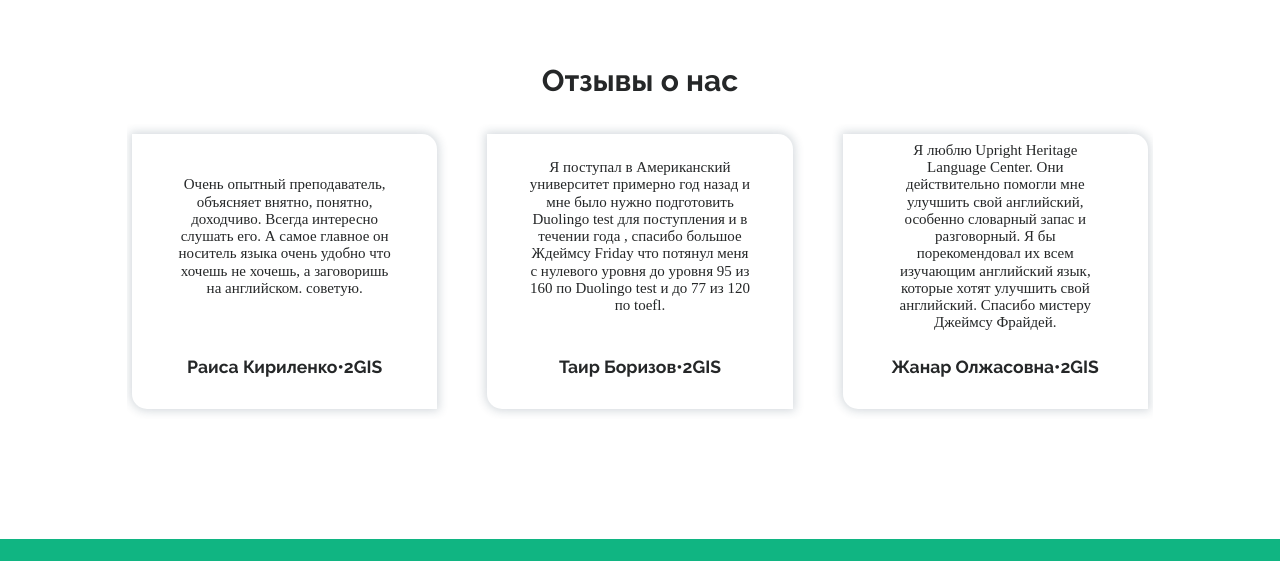
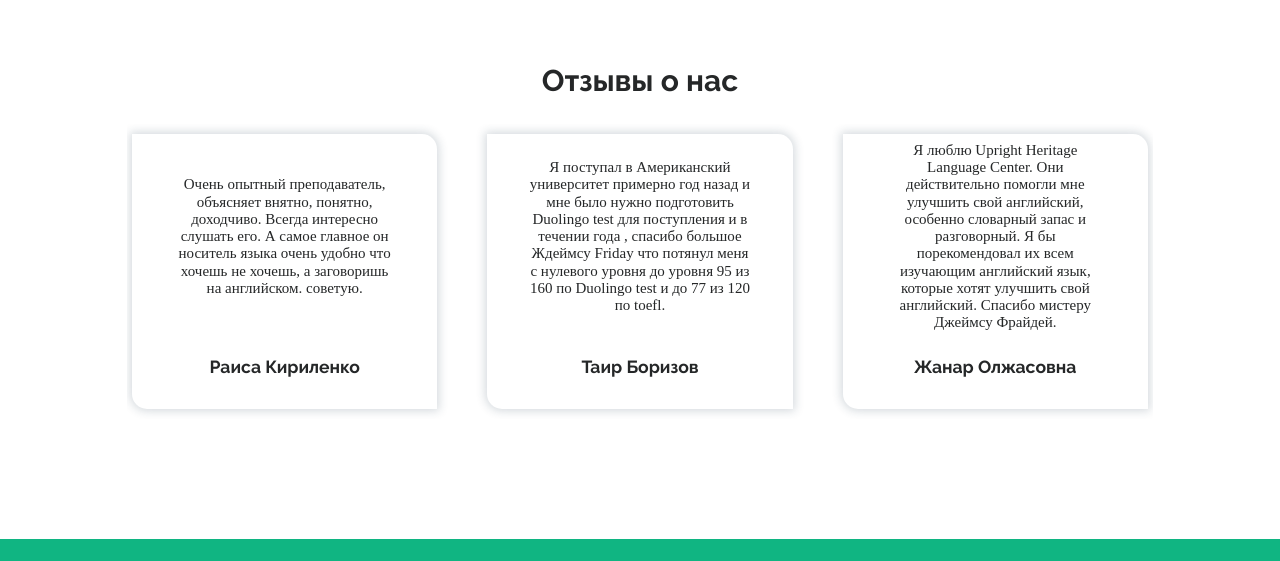
Before and after one commit to Albicocca224/Upright, a plain HTML site: page index.html in a window 1280 px wide. Shown: the part 3520-4081 px from the top of the page. Drawn offline with nearby package versions, Linux system fonts and the light colour scheme; a web font is replaced by a local one.

Commit message:
Update index.html

```diff
--- a/index.html
+++ b/index.html
@@ -195,7 +195,7 @@
                                     <p class="review__text">Очень опытный преподаватель, объясняет внятно, понятно, доходчиво. Всегда интересно слушать его. А самое главное он носитель языка очень удобно что хочешь не хочешь, а заговоришь на английском. советую.</p>
                                 </div>
                                 <div class="review__bottom">
-                                    <h3 class="review__name">Раиса Кириленко•<span>2GIS</span></h3>
+                                    <h3 class="review__name">Раиса Кириленко</h3>
                                 </div>
                             </div>
                         </div>
@@ -205,7 +205,7 @@
                                     <p class="review__text">Я поступал в Американский университет примерно год назад и мне было нужно подготовить Duolingo test для поступления и в течении года , спасибо большое Ждеймсу Friday что потянул меня с нулевого уровня до уровня 95 из 160 по Duolingo test и до 77 из 120 по toefl.</p>
                                 </div>
                                 <div class="review__bottom">
-                                    <h3 class="review__name">Таир Боризов•<span>2GIS</span></h3>
+                                    <h3 class="review__name">Таир Боризов</h3>
                                 </div>
                             </div>
                         </div>
@@ -215,7 +215,7 @@
                                     <p class="review__text">Я люблю Upright Heritage Language Center. Они действительно помогли мне улучшить свой английский, особенно словарный запас и разговорный. Я бы порекомендовал их всем изучающим английский язык, которые хотят улучшить свой английский. Спасибо мистеру Джеймсу Фрайдей.</p>
                                 </div>
                                 <div class="review__bottom">
-                                    <h3 class="review__name">Жанар Олжасовна•<span>2GIS</span></h3>
+                                    <h3 class="review__name">Жанар Олжасовна</h3>
                                 </div>
                             </div>
                         </div>
@@ -225,7 +225,7 @@
                                     <p class="review__text">Очень нравится как проходят наши уроки с Mr. Friday. Основная задача для меня - устранить языковой барьер. И с каждым уроком мне удается это все больше благодаря моему учителю. Занимаюсь чуть меньше месяца и уже вижу большой потенциал нашей дальнейшей совместной работы с Mr. Friday.</p>
                                 </div>
                                 <div class="review__bottom">
-                                    <h3 class="review__name">Раиса Страмкаус•<span>2GIS</span></h3>
+                                    <h3 class="review__name">Раиса Страмкаус</h3>
                                 </div>
                             </div>
                         </div>
@@ -235,7 +235,7 @@
                                     <p class="review__text">Вы не пожалеете!Сын ходит с удовольствием,применяются новейшие методики,недорого,к каждому свой подход,мы уже за полгода два уровня освоили!Джеймс,при всей своей серьёзности очень открытый,добрый и всегда помогает решить проблемы.Я всем говорю,что если на английский-то это к нему.</p>
                                 </div>
                                 <div class="review__bottom">
-                                    <h3 class="review__name">Виктория Ожогова•<span>2GIS</span></h3>
+                                    <h3 class="review__name">Виктория Ожогова</h3>
                                 </div>
                             </div>
                         </div>
@@ -245,7 +245,7 @@
                                     <p class="review__text">Занимаюсь всего два месяца, имея базовые знания ещё со школы, которую окончила 40! лет назад, и сама удивляюсь быстрым результатам. Благодаря Джеймсу, его собственной методике, в корне отличающейся от нашей, академической, легко и, главное, с удовольствием изучаю язык.</p>
                                 </div>
                                 <div class="review__bottom">
-                                    <h3 class="review__name">Юлия Ни•<span>2GIS</span></h3>
+                                    <h3 class="review__name">Юлия Ни</h3>
                                 </div>
                             </div>
                         </div>
```
